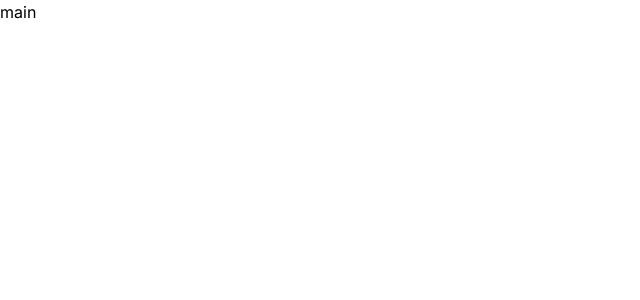
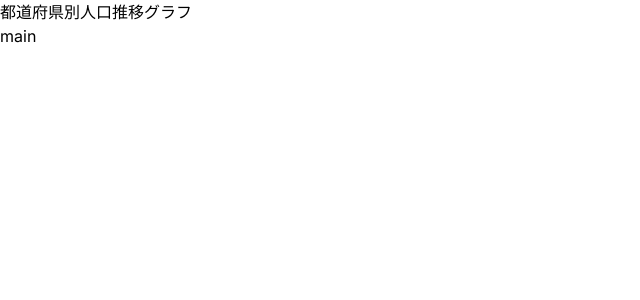
Before and after one commit to nebular-lab/yumemi_nextjs, a Next.js app: page / in a window 1280 px wide. Shown: the top 300 px of the page, without its empty margins (0-640 px from the left). Built offline with nearby package versions, Linux system fonts and the light colour scheme.

Commit message:
ヘッダーの作成

```diff
--- /dev/null
+++ b/src/app/component/Header.tsx
@@ -0,0 +1,9 @@
+const Header = () => {
+  return (
+    <header>
+      <h1>都道府県別人口推移グラフ</h1>
+    </header>
+  );
+};
+
+export default Header;
--- a/src/app/layout.tsx
+++ b/src/app/layout.tsx
@@ -1,6 +1,7 @@
 import type { Metadata } from 'next';
 import { Inter } from 'next/font/google';
 import './globals.css';
+import Header from './component/Header';
 
 const inter = Inter({ subsets: ['latin'] });
 
@@ -16,7 +17,10 @@ export default function RootLayout({
 }>) {
   return (
     <html lang='en'>
-      <body className={inter.className}>{children}</body>
+      <body className={inter.className}>
+        <Header />
+        {children}
+      </body>
     </html>
   );
 }
```
